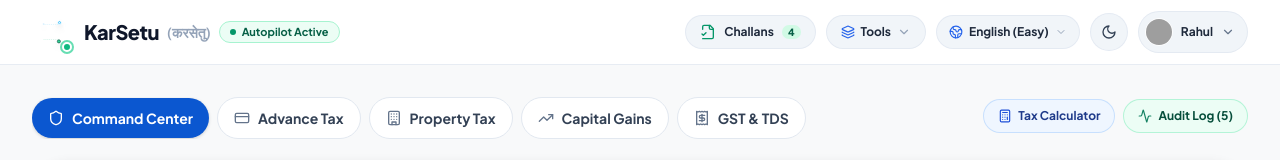
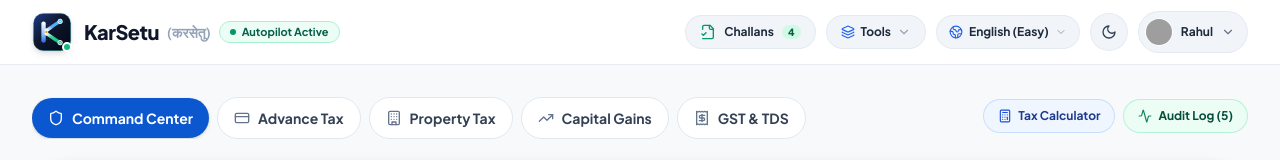
Before and after one commit to athuls-engineer/karsetu-tax-autopay, a React (Vite) app: page / in a window 1280 px wide. Shown: the top 160 px of the page. Built offline with nearby package versions, Linux system fonts and the light colour scheme; grey boxes are pictures that could not be loaded; a web font is replaced by a local one.

Commit message:
fix(logo): redesign KarSetu logo with high contrast sovereign vector geometry and unique useId gradients

```diff
--- a/src/components/common/KarSetuLogo.tsx
+++ b/src/components/common/KarSetuLogo.tsx
@@ -1,4 +1,4 @@
-import React from 'react';
+import React, { useId } from 'react';
 
 interface KarSetuLogoProps {
   size?: number;
@@ -7,10 +7,14 @@ interface KarSetuLogoProps {
 }
 
 export const KarSetuLogo: React.FC<KarSetuLogoProps> = ({
-  size = 40,
+  size = 38,
   className = '',
   showBadge = true,
 }) => {
+  const rawId = useId();
+  // Sanitize React useId for safe SVG ID naming
+  const id = 'ks_' + rawId.replace(/[^a-zA-Z0-9_-]/g, '_');
+
   return (
     <div className={`relative inline-flex items-center justify-center shrink-0 ${className}`}>
       <svg
@@ -19,72 +23,81 @@ export const KarSetuLogo: React.FC<KarSetuLogoProps> = ({
         viewBox="0 0 64 64"
         fill="none"
         xmlns="http://www.w3.org/2000/svg"
-        className="transform transition-transform hover:scale-105 duration-300 drop-shadow-md"
+        className="w-full h-full transform transition-transform hover:scale-105 duration-300 drop-shadow-md select-none"
       >
         <defs>
-          {/* Sovereign Vault Gradient */}
-          <linearGradient id="ksBaseGrad" x1="0%" y1="0%" x2="100%" y2="100%">
-            <stop offset="0%" stopColor="#0B1938" />
-            <stop offset="50%" stopColor="#082154" />
-            <stop offset="100%" stopColor="#020B1E" />
+          {/* Sovereign Midnight Navy Container Gradient */}
+          <linearGradient id={`${id}_bg`} x1="0%" y1="0%" x2="100%" y2="100%">
+            <stop offset="0%" stopColor="#1E3A8A" />
+            <stop offset="45%" stopColor="#0F172A" />
+            <stop offset="100%" stopColor="#020617" />
           </linearGradient>
 
-          {/* Core Setu Arch Gradient (Electric Blue -> Cyan -> Emerald) */}
-          <linearGradient id="ksBridgeGrad" x1="0%" y1="0%" x2="100%" y2="100%">
-            <stop offset="0%" stopColor="#2563EB" />
-            <stop offset="50%" stopColor="#06B6D4" />
+          {/* Upper Bridge Cable / Ascending "K" Arm (Brilliant White to Electric Cyan) */}
+          <linearGradient id={`${id}_upper`} x1="0%" y1="100%" x2="100%" y2="0%">
+            <stop offset="0%" stopColor="#FFFFFF" />
+            <stop offset="40%" stopColor="#60A5FA" />
+            <stop offset="100%" stopColor="#38BDF8" />
+          </linearGradient>
+
+          {/* Lower Bridge Cable / Foundation Arch (Brilliant White to Emerald Green) */}
+          <linearGradient id={`${id}_lower`} x1="0%" y1="0%" x2="100%" y2="100%">
+            <stop offset="0%" stopColor="#FFFFFF" />
+            <stop offset="35%" stopColor="#34D399" />
             <stop offset="100%" stopColor="#10B981" />
           </linearGradient>
 
-          {/* Pillar Gradient (Sovereign Indigo) */}
-          <linearGradient id="ksPillarGrad" x1="0%" y1="0%" x2="0%" y2="100%">
-            <stop offset="0%" stopColor="#60A5FA" />
-            <stop offset="50%" stopColor="#3B82F6" />
-            <stop offset="100%" stopColor="#1D4ED8" />
+          {/* Sovereign Pylon Mast Gradient */}
+          <linearGradient id={`${id}_pylon`} x1="0%" y1="0%" x2="0%" y2="100%">
+            <stop offset="0%" stopColor="#FFFFFF" />
+            <stop offset="60%" stopColor="#93C5FD" />
+            <stop offset="100%" stopColor="#2563EB" />
           </linearGradient>
 
-          {/* Deck Horizontal Ray Gradient */}
-          <linearGradient id="ksDeckGrad" x1="0%" y1="0%" x2="100%" y2="0%">
-            <stop offset="0%" stopColor="#38BDF8" stopOpacity="0.4" />
-            <stop offset="50%" stopColor="#34D399" />
+          {/* High-Speed Clearance Deck Gradient (Cyan to Amber Gold to Emerald) */}
+          <linearGradient id={`${id}_deck`} x1="0%" y1="0%" x2="100%" y2="0%">
+            <stop offset="0%" stopColor="#38BDF8" />
+            <stop offset="50%" stopColor="#F59E0B" />
             <stop offset="100%" stopColor="#10B981" />
           </linearGradient>
 
-          {/* Outer Border Rim */}
-          <linearGradient id="ksRimGrad" x1="0%" y1="0%" x2="100%" y2="100%">
-            <stop offset="0%" stopColor="rgba(255, 255, 255, 0.4)" />
-            <stop offset="50%" stopColor="rgba(59, 130, 246, 0.3)" />
-            <stop offset="100%" stopColor="rgba(16, 185, 129, 0.25)" />
+          {/* Subtle Outer Rim Stroke */}
+          <linearGradient id={`${id}_rim`} x1="0%" y1="0%" x2="100%" y2="100%">
+            <stop offset="0%" stopColor="rgba(255, 255, 255, 0.5)" />
+            <stop offset="50%" stopColor="rgba(56, 189, 248, 0.4)" />
+            <stop offset="100%" stopColor="rgba(16, 185, 129, 0.4)" />
           </linearGradient>
-
-          {/* Glow Filter */}
-          <filter id="ksGlow" x="-20%" y="-20%" width="140%" height="140%">
-            <feGaussianBlur stdDeviation="1.5" result="blur" />
-            <feComposite in="SourceGraphic" in2="blur" operator="over" />
-          </filter>
         </defs>
 
-        {/* 1. Base Squircle Vessel */}
+        {/* 1. Base Squircle Vessel - High Contrast on both white & black */}
         <rect
-          x="2.5"
-          y="2.5"
-          width="59"
-          height="59"
-          rx="18"
-          fill="url(#ksBaseGrad)"
-          stroke="url(#ksRimGrad)"
+          x="2"
+          y="2"
+          width="60"
+          height="60"
+          rx="16"
+          fill={`url(#${id}_bg)`}
+          stroke={`url(#${id}_rim)`}
           strokeWidth="1.5"
         />
 
-        {/* 2. Precision Architectural Grid & Radiance Lines */}
+        {/* 2. Architectural Bridge Cable Geometry Grid (Subtle) */}
         <path
-          d="M20 18 L46 44 M20 44 L46 18"
-          stroke="white"
-          strokeOpacity="0.04"
+          d="M12 48 Q32 38 52 48"
+          stroke="#38BDF8"
+          strokeOpacity="0.25"
           strokeWidth="1"
           strokeDasharray="2 2"
+          fill="none"
         />
-        <circle cx="32" cy="32" r="22" stroke="white" strokeOpacity="0.03" strokeWidth="1" />
+        <path
+          d="M12 16 Q32 26 52 16"
+          stroke="#38BDF8"
+          strokeOpacity="0.25"
+          strokeWidth="1"
+          strokeDasharray="2 2"
+          fill="none"
+        />
 
         {/* 3. The Left Anchor Pillar of the Setu (Vertical Mast of "K") */}
         <rect
@@ -93,75 +106,85 @@ export const KarSetuLogo: React.FC<KarSetuLogoProps> = ({
           width="7"
           height="34"
           rx="3.5"
-          fill="url(#ksPillarGrad)"
+          fill={`url(#${id}_pylon)`}
         />
-        {/* Pillar Highlight Bead */}
-        <circle cx="18.5" cy="19" r="1.5" fill="#E0F2FE" />
+        {/* Top Pylon Beacon */}
+        <circle cx="18.5" cy="18.5" r="1.5" fill="#FFFFFF" />
 
-        {/* 4. Suspension Cable Lines (Structural Bridge Geometry) */}
-        <line x1="18.5" y1="20" x2="43" y2="20" stroke="#38BDF8" strokeOpacity="0.25" strokeWidth="1" strokeDasharray="1.5 1.5" />
-        <line x1="18.5" y1="44" x2="43" y2="44" stroke="#10B981" strokeOpacity="0.25" strokeWidth="1" strokeDasharray="1.5 1.5" />
-
-        {/* 5. Upper Bridge Beam / Ascending "K" Arm (The Trajectory) */}
+        {/* 4. Upper Bridge Beam / Ascending "K" Arm (Ascending Financial Trajectory) */}
         <path
-          d="M23 29.5 C25 29.5 28 27.5 32 23 L44 17"
-          stroke="url(#ksBridgeGrad)"
+          d="M23 29 C27 28 31 23 45 15"
+          stroke={`url(#${id}_upper)`}
           strokeWidth="5.5"
           strokeLinecap="round"
           strokeLinejoin="round"
-          filter="url(#ksGlow)"
         />
 
-        {/* 6. Lower Bridge Arch / Anchoring "K" Leg (The Foundation) */}
+        {/* 5. Lower Bridge Arch / Anchoring "K" Leg (Safety Net & Rock-Solid Compliance) */}
         <path
-          d="M23 34.5 C26 34.5 29 36.5 33 41 L43 47"
-          stroke="url(#ksBridgeGrad)"
+          d="M23 35 C27 36 31 41 45 49"
+          stroke={`url(#${id}_lower)`}
           strokeWidth="5.5"
           strokeLinecap="round"
           strokeLinejoin="round"
-          filter="url(#ksGlow)"
         />
 
-        {/* 7. Central High-Speed Deck Span (The Citizen-Treasury Rail) */}
+        {/* 6. Central High-Speed Clearance Deck (Citizen-to-Treasury Highway) */}
         <path
-          d="M13 32 H49"
-          stroke="url(#ksDeckGrad)"
+          d="M11 32 H53"
+          stroke={`url(#${id}_deck)`}
           strokeWidth="2.5"
           strokeLinecap="round"
         />
 
-        {/* 8. Cryptographic Clearance Node (Golden Keystone) */}
+        {/* 7. Apex Clearance Node (Sky/Cyan Terminal) */}
         <circle
-          cx="44"
-          cy="17"
-          r="3"
+          cx="45"
+          cy="15"
+          r="3.5"
           fill="#38BDF8"
           stroke="#FFFFFF"
           strokeWidth="1.5"
         />
         <circle
-          cx="44"
-          cy="17"
+          cx="45"
+          cy="15"
           r="1.2"
           fill="#FFFFFF"
         />
 
-        {/* 9. Treasury Settlement Point (Emerald Terminal) */}
+        {/* 8. Treasury Settlement Node (Emerald Terminal) */}
         <circle
-          cx="43"
-          cy="47"
+          cx="45"
+          cy="49"
+          r="3.5"
+          fill="#10B981"
+          stroke="#FFFFFF"
+          strokeWidth="1.5"
+        />
+        <circle
+          cx="45"
+          cy="49"
+          r="1.2"
+          fill="#FFFFFF"
+        />
+
+        {/* 9. Central Bridge Keystone (Golden Interchange) */}
+        <circle
+          cx="23"
+          cy="32"
           r="2.5"
-          fill="#34D399"
-          stroke="#064E3B"
+          fill="#F59E0B"
+          stroke="#FFFFFF"
           strokeWidth="1"
         />
       </svg>
 
       {/* 10. Live Sovereign Pulse Beacon (Outer Status Ring) */}
       {showBadge && (
-        <span className="absolute -bottom-0.5 -right-0.5 flex h-3.5 w-3.5 items-center justify-center">
+        <span className="absolute -bottom-0.5 -right-0.5 flex h-3.5 w-3.5 items-center justify-center pointer-events-none">
           <span className="animate-ping absolute inline-flex h-full w-full rounded-full bg-emerald-400 opacity-75" />
-          <span className="relative inline-flex rounded-full h-2.5 w-2.5 bg-emerald-500 border-2 border-white dark:border-[#020B1E]" />
+          <span className="relative inline-flex rounded-full h-2.5 w-2.5 bg-emerald-500 border-2 border-white dark:border-[#020617] shadow-xs" />
         </span>
       )}
     </div>
--- a/src/components/layout/Header.tsx
+++ b/src/components/layout/Header.tsx
@@ -94,8 +94,7 @@ export const Header: React.FC<HeaderProps> = ({
       <div className="max-w-7xl mx-auto px-3 sm:px-6 lg:px-8 h-16 sm:h-18 flex items-center justify-between gap-2 sm:gap-4 w-full">
         {/* Brand Logo & Status Pill */}
         <div className="flex items-center gap-2.5 sm:gap-3 shrink-0">
-          <KarSetuLogo size={34} className="sm:hidden" />
-          <KarSetuLogo size={40} className="hidden sm:inline-flex" />
+          <KarSetuLogo className="w-9 h-9 sm:w-10 sm:h-10" />
 
           <div className="flex items-center gap-2">
             <span className="text-base sm:text-xl font-black tracking-tight text-slate-900 dark:text-white">
```
Also changed, not shown: public/favicon.svg.
